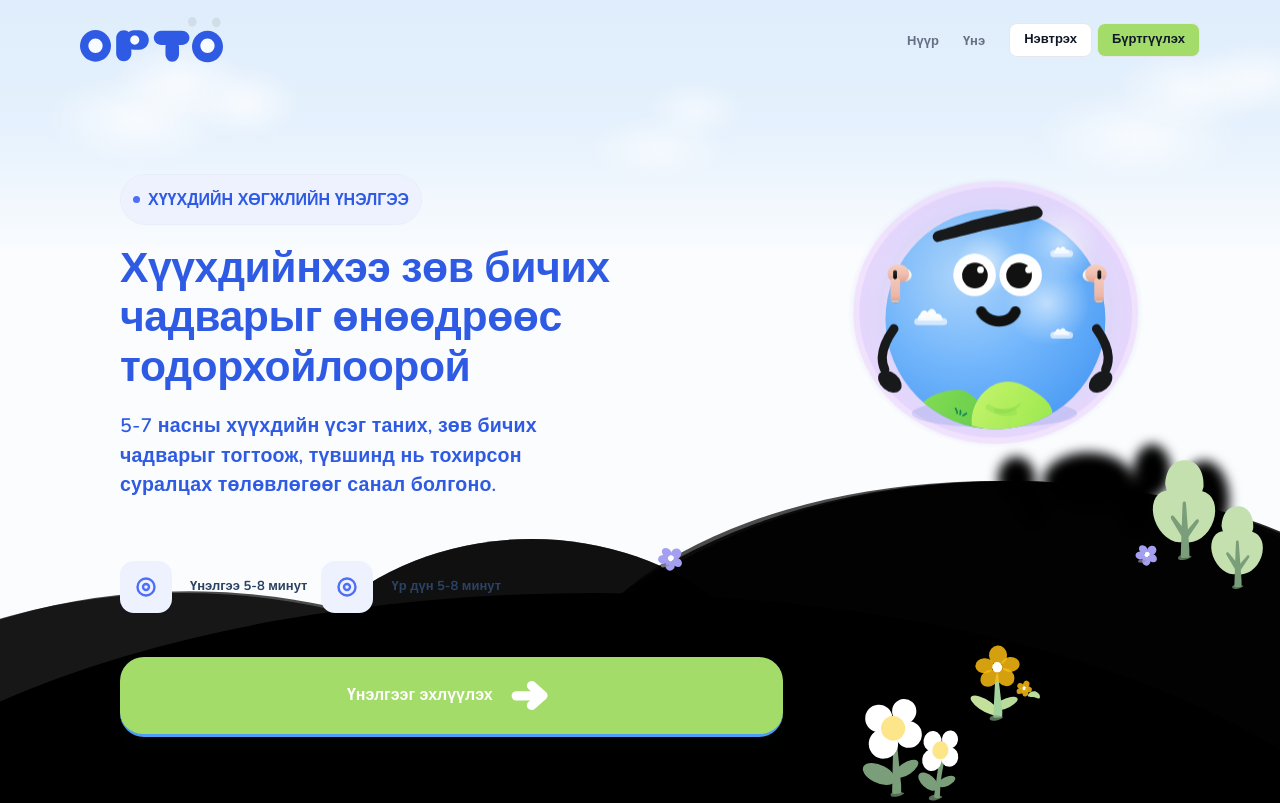
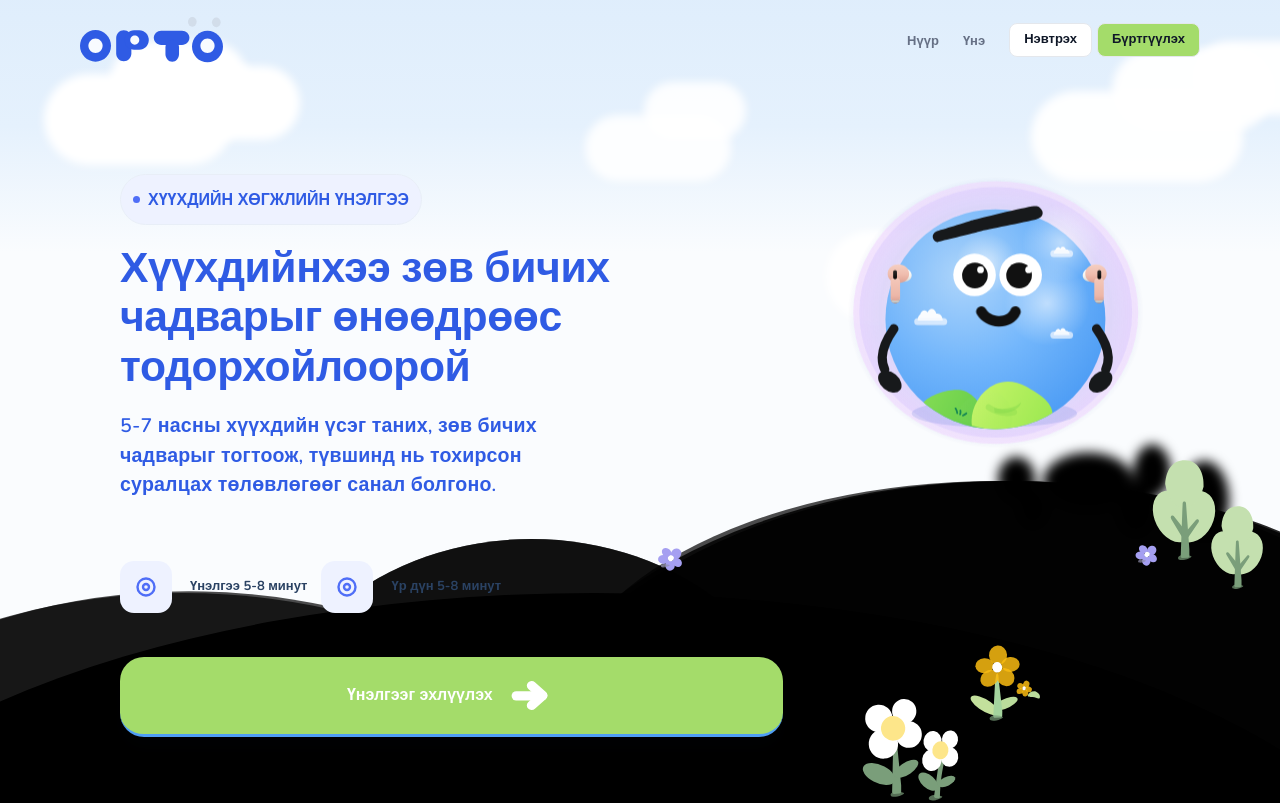
Before and after one commit to Erdenebayar-M/Alpha, a Next.js app in the folder web/: page / in a window 1280 px wide. Shown: the top 803 px of the page. Built offline with nearby package versions, Linux system fonts and the light colour scheme.

Commit message:
fix(web): make hero sky clouds render as distinct opaque shapes
The clouds combined a fading radial-gradient fill, a 6px blur, and a
0.6-0.82 opacity multiplier, which washed them into the sky gradient
instead of reading as distinct puffy shapes like the Figma reference.

```diff
--- a/web/components/decor/Clouds.tsx
+++ b/web/components/decor/Clouds.tsx
@@ -11,20 +11,25 @@ interface CloudProps {
 
 /**
  * Every sky cloud in the Figma export (node 1195:6160) is a single blurred
- * white ellipse (~700 bytes, `<ellipse fill="white" filter="blur(~4)"/>`).
- * Reproduced as a CSS radial-gradient blob instead of an SVG + feGaussianBlur
+ * white ellipse (~700 bytes, `<ellipse fill="white" filter="blur(~4)"/>`) —
+ * an opaque shape with the filter only softening its edge, not a shape that
+ * fades to transparent before it reaches its own boundary. Reproduced here
+ * as a solid white div plus a CSS blur instead of an SVG + feGaussianBlur
  * filter — visually identical softness, no filter region to rasterize on
- * every animation frame. Positions/sizes/opacities are the exact cx/cy/rx/ry
- * values from the export, converted to percentages of the 1440x927 artwork
- * crop (see Hills.tsx for why 927, not the full 1327) so they track the
- * Hills SVG underneath.
+ * every animation frame. A radial-gradient fill was tried first but doubles
+ * up on the blur's own edge fade, making every cloud read as a hazy smear
+ * rather than a distinct puffy shape — hence the flat opaque fill here.
+ * Positions/sizes/opacities are the exact cx/cy/rx/ry values from the
+ * export, converted to percentages of the 1440x927 artwork crop (see
+ * Hills.tsx for why 927, not the full 1327) so they track the Hills SVG
+ * underneath.
  */
 function Cloud({ left, top, width, height, opacity, drift }: CloudProps) {
   return (
     <div
       aria-hidden="true"
       className={cn(
-        "absolute rounded-full",
+        "absolute rounded-full bg-white",
         drift === "slow" && "animate-drift-slow will-change-transform",
         drift === "slower" && "animate-drift-slower will-change-transform"
       )}
@@ -34,8 +39,7 @@ function Cloud({ left, top, width, height, opacity, drift }: CloudProps) {
         width: `${width}%`,
         height: `${height}%`,
         opacity,
-        background: "radial-gradient(closest-side, rgba(255,255,255,0.95), rgba(255,255,255,0))",
-        filter: "blur(6px)",
+        filter: "blur(4px)",
       }}
     />
   );
@@ -44,15 +48,15 @@ function Cloud({ left, top, width, height, opacity, drift }: CloudProps) {
 export default function Clouds() {
   return (
     <>
-      <Cloud left={3.429} top={7.989} width={14.857} height={9.764} opacity={0.82} drift="slow" />
-      <Cloud left={8.571} top={4.438} width={10.857} height={8.877} opacity={0.82} drift="slow" />
-      <Cloud left={14.857} top={7.101} width={8.571} height={7.989} opacity={0.82} drift="slow" />
-      <Cloud left={80.571} top={9.764} width={16.571} height={9.764} opacity={0.78} drift="slower" />
-      <Cloud left={64.559} top={24.947} width={16.571} height={9.764} opacity={0.78} drift="slower" />
-      <Cloud left={86.857} top={5.326} width={12.571} height={8.877} opacity={0.78} drift="slower" />
-      <Cloud left={93.143} top={4.438} width={10.286} height={7.989} opacity={0.78} drift="slower" />
-      <Cloud left={45.714} top={12.427} width={11.429} height={7.101} opacity={0.6} drift="slow" />
-      <Cloud left={50.286} top={8.877} width={8} height={6.214} opacity={0.6} drift="slow" />
+      <Cloud left={3.429} top={7.989} width={14.857} height={9.764} opacity={1} drift="slow" />
+      <Cloud left={8.571} top={4.438} width={10.857} height={8.877} opacity={1} drift="slow" />
+      <Cloud left={14.857} top={7.101} width={8.571} height={7.989} opacity={1} drift="slow" />
+      <Cloud left={80.571} top={9.764} width={16.571} height={9.764} opacity={0.96} drift="slower" />
+      <Cloud left={64.559} top={24.947} width={16.571} height={9.764} opacity={0.96} drift="slower" />
+      <Cloud left={86.857} top={5.326} width={12.571} height={8.877} opacity={0.96} drift="slower" />
+      <Cloud left={93.143} top={4.438} width={10.286} height={7.989} opacity={0.96} drift="slower" />
+      <Cloud left={45.714} top={12.427} width={11.429} height={7.101} opacity={0.9} drift="slow" />
+      <Cloud left={50.286} top={8.877} width={8} height={6.214} opacity={0.9} drift="slow" />
     </>
   );
 }
```
